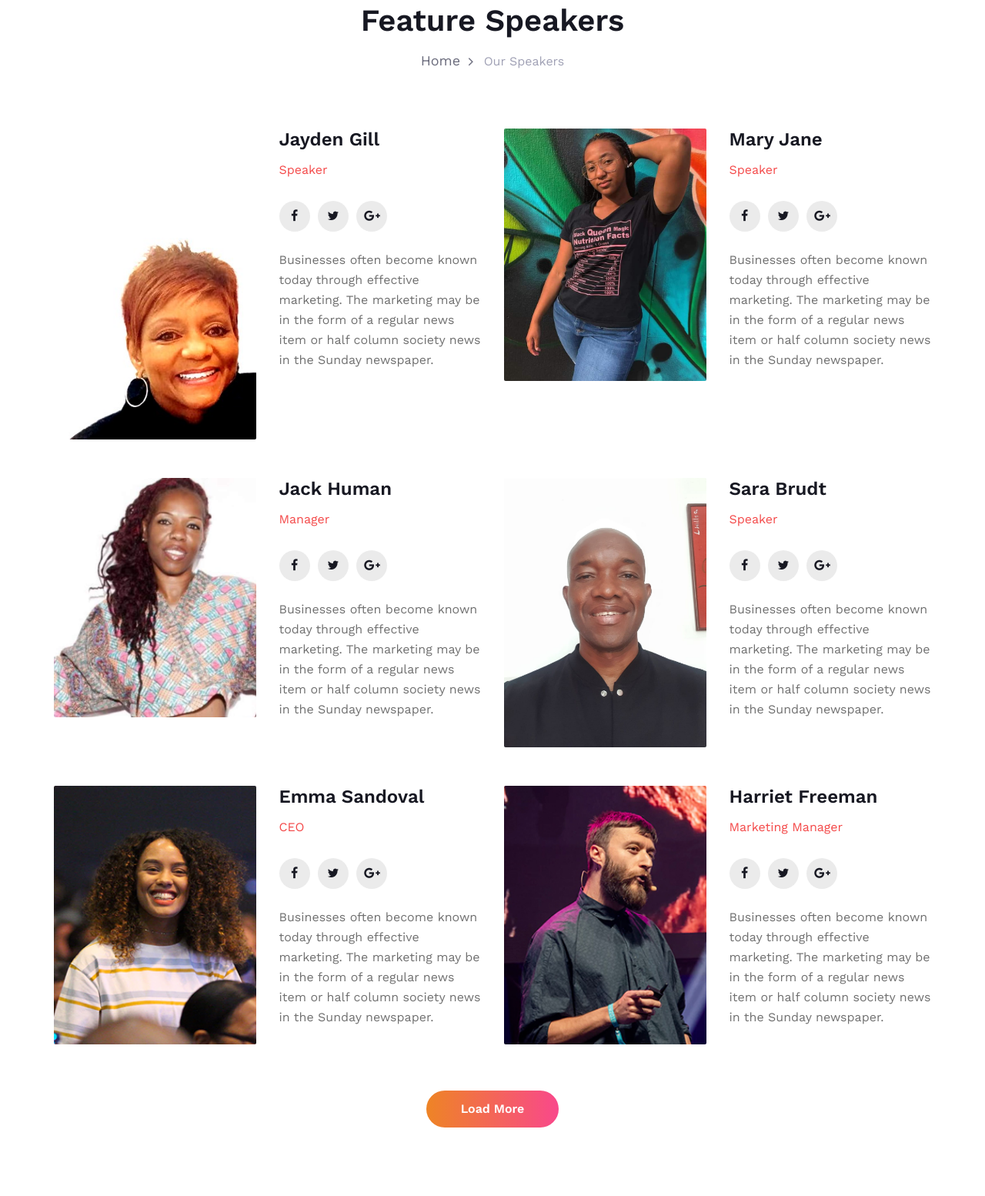
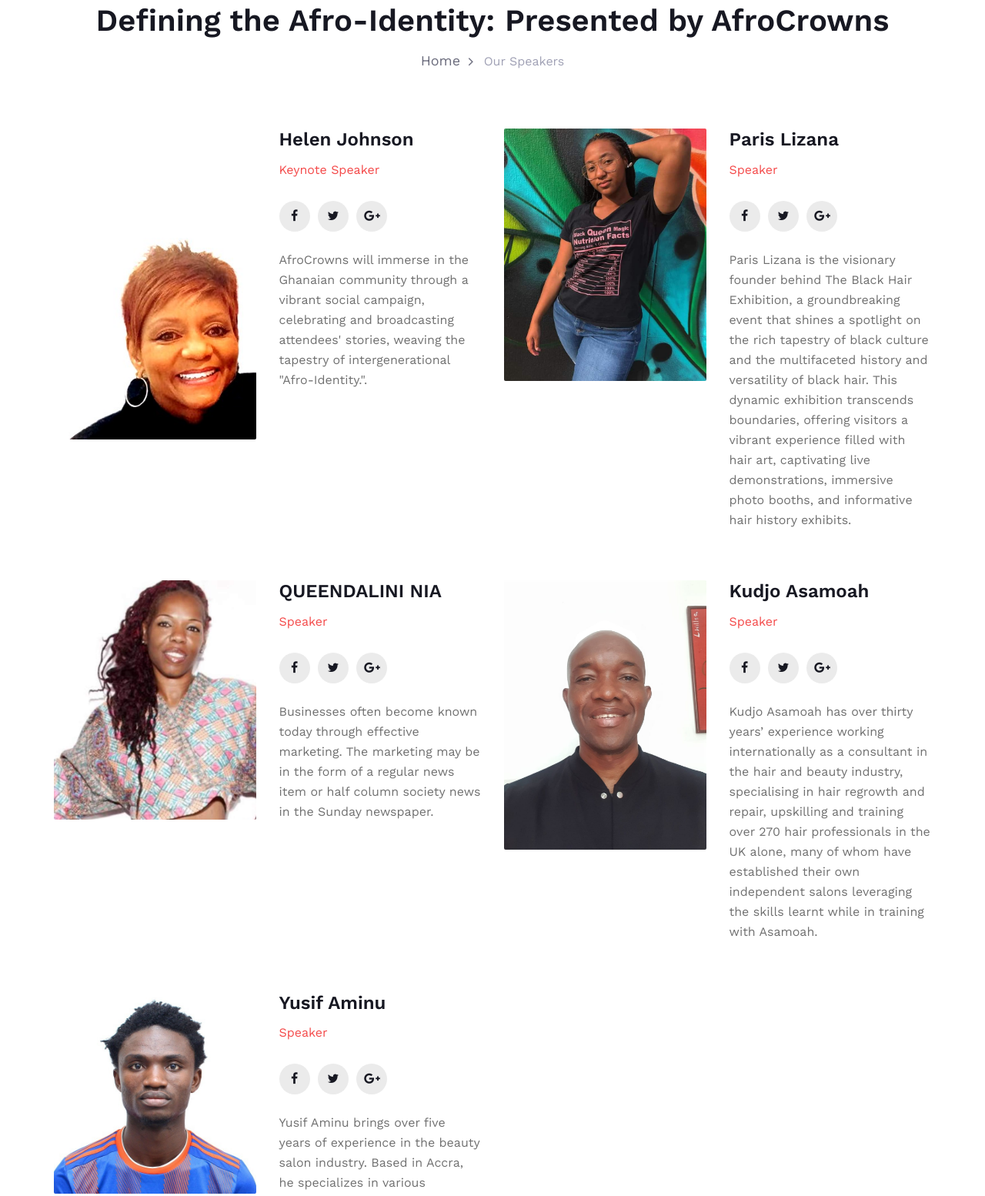
Before and after one commit to nathan-codes/AfroCrowns-Website-Main, a plain HTML site: page speaker.html in a window 1280 px wide. Shown: the part 180-1734 px from the top of the page at 77% size. Drawn offline with nearby package versions, Linux system fonts and the light colour scheme.

Commit message:
speakers done

```diff
--- a/speaker.html
+++ b/speaker.html
@@ -81,7 +81,7 @@
         <div class="row">
           <div class="col-lg-12">
             <div class="breadcrumb-text">
-                        <h2>Feature Speakers</h2>
+              <h2>Defining the Afro-Identity: Presented by AfroCrowns</h2>
               <div class="bt-option">
                 <a href="#">Home</a>
                 <span>Our Speakers</span>
@@ -102,23 +102,26 @@
               <div class="row">
                 <div class="col-lg-6">
                   <div class="si-pic">
-                                    <img src="img/speakers/speaker-1.jpg" alt="">
+                    <img src="img/speakers/speaker-1.jpg" alt="" />
                   </div>
                 </div>
                 <div class="col-lg-6">
                   <div class="si-text">
                     <div class="si-title">
-                                        <h4>Jayden Gill</h4>
-                                        <span>Speaker</span>
+                      <h4>Helen Johnson</h4>
+                      <span>Keynote Speaker</span>
                     </div>
                     <div class="si-social">
                       <a href="#"><i class="fa fa-facebook"></i></a>
                       <a href="#"><i class="fa fa-twitter"></i></a>
                       <a href="#"><i class="fa fa-google-plus"></i></a>
                     </div>
-                                    <p>Businesses often become known today through effective marketing. The marketing
-                                        may be in the form of a regular news item or half column society news in the
-                                        Sunday newspaper.</p>
+                    <p>
+                      AfroCrowns will immerse in the Ghanaian community through
+                      a vibrant social campaign, celebrating and broadcasting
+                      attendees' stories, weaving the tapestry of
+                      intergenerational "Afro-Identity.".
+                    </p>
                   </div>
                 </div>
               </div>
@@ -129,13 +132,13 @@
               <div class="row">
                 <div class="col-lg-6">
                   <div class="si-pic">
-                                    <img src="img/speakers/speaker-2.jpeg" alt="">
+                    <img src="img/speakers/speaker-2.jpeg" alt="" />
                   </div>
                 </div>
                 <div class="col-lg-6">
                   <div class="si-text">
                     <div class="si-title">
-                                        <h4>Mary Jane</h4>
+                      <h4>Paris Lizana</h4>
                       <span>Speaker</span>
                     </div>
                     <div class="si-social">
@@ -143,9 +146,16 @@
                       <a href="#"><i class="fa fa-twitter"></i></a>
                       <a href="#"><i class="fa fa-google-plus"></i></a>
                     </div>
-                                    <p>Businesses often become known today through effective marketing. The marketing
-                                        may be in the form of a regular news item or half column society news in the
-                                        Sunday newspaper.</p>
+                    <p>
+                      Paris Lizana is the visionary founder behind The Black
+                      Hair Exhibition, a groundbreaking event that shines a
+                      spotlight on the rich tapestry of black culture and the
+                      multifaceted history and versatility of black hair. This
+                      dynamic exhibition transcends boundaries, offering
+                      visitors a vibrant experience filled with hair art,
+                      captivating live demonstrations, immersive photo booths,
+                      and informative hair history exhibits.
+                    </p>
                   </div>
                 </div>
               </div>
@@ -156,23 +166,26 @@
               <div class="row">
                 <div class="col-lg-6">
                   <div class="si-pic">
-                                    <img src="img/speakers/speaker-3.jpeg" alt="">
+                    <img src="img/speakers/speaker-3.jpeg" alt="" />
                   </div>
                 </div>
                 <div class="col-lg-6">
                   <div class="si-text">
                     <div class="si-title">
-                                        <h4>Jack Human</h4>
-                                        <span>Manager</span>
+                      <h4>QUEENDALINI NIA</h4>
+                      <span>Speaker</span>
                     </div>
                     <div class="si-social">
                       <a href="#"><i class="fa fa-facebook"></i></a>
                       <a href="#"><i class="fa fa-twitter"></i></a>
                       <a href="#"><i class="fa fa-google-plus"></i></a>
                     </div>
-                                    <p>Businesses often become known today through effective marketing. The marketing
-                                        may be in the form of a regular news item or half column society news in the
-                                        Sunday newspaper.</p>
+                    <p>
+                      Businesses often become known today through effective
+                      marketing. The marketing may be in the form of a regular
+                      news item or half column society news in the Sunday
+                      newspaper.
+                    </p>
                   </div>
                 </div>
               </div>
@@ -183,13 +196,13 @@
               <div class="row">
                 <div class="col-lg-6">
                   <div class="si-pic">
-                                    <img src="img/speakers/speaker-4.jpeg" alt="">
+                    <img src="img/speakers/speaker-4.jpeg" alt="" />
                   </div>
                 </div>
                 <div class="col-lg-6">
                   <div class="si-text">
                     <div class="si-title">
-                                        <h4>Sara Brudt</h4>
+                      <h4>Kudjo Asamoah</h4>
                       <span>Speaker</span>
                     </div>
                     <div class="si-social">
@@ -197,9 +210,15 @@
                       <a href="#"><i class="fa fa-twitter"></i></a>
                       <a href="#"><i class="fa fa-google-plus"></i></a>
                     </div>
-                                    <p>Businesses often become known today through effective marketing. The marketing
-                                        may be in the form of a regular news item or half column society news in the
-                                        Sunday newspaper.</p>
+                    <p>
+                      Kudjo Asamoah has over thirty years’ experience working
+                      internationally as a consultant in the hair and beauty
+                      industry, specialising in hair regrowth and repair,
+                      upskilling and training over 270 hair professionals in the
+                      UK alone, many of whom have established their own
+                      independent salons leveraging the skills learnt while in
+                      training with Asamoah.
+                    </p>
                   </div>
                 </div>
               </div>
@@ -210,59 +229,39 @@
               <div class="row">
                 <div class="col-lg-6">
                   <div class="si-pic">
-                                    <img src="img/speakers/speaker-5.jpg" alt="">
+                    <img src="img/speakers/speaker-5.jpeg" alt="" />
                   </div>
                 </div>
                 <div class="col-lg-6">
                   <div class="si-text">
                     <div class="si-title">
-                                        <h4>Emma Sandoval </h4>
-                                        <span>CEO</span>
+                      <h4>Yusif Aminu</h4>
+                      <span>Speaker</span>
                     </div>
                     <div class="si-social">
                       <a href="#"><i class="fa fa-facebook"></i></a>
                       <a href="#"><i class="fa fa-twitter"></i></a>
                       <a href="#"><i class="fa fa-google-plus"></i></a>
                     </div>
-                                    <p>Businesses often become known today through effective marketing. The marketing
-                                        may be in the form of a regular news item or half column society news in the
-                                        Sunday newspaper.</p>
+                    <p>
+                      Yusif Aminu brings over five years of experience in the
+                      beauty salon industry. Based in Accra, he specializes in
+                      various services, including re-twisting, re-locking,
+                      repairing damaged hair, and assisting with hair regrowth.
+                      His dedication extends beyond serving clients, as he also
+                      actively engages in upskilling and training others in the
+                      field. Learning under the tutelage of Mr. Y LOCS has
+                      provided Yusif with a remarkable advantage in building his
+                      own career and pursuing excellent job opportunities.
+                    </p>
                   </div>
                 </div>
               </div>
             </div>
           </div>
-                <div class="col-sm-6">
-                    <div class="speaker-item">
-                        <div class="row">
-                            <div class="col-lg-6">
-                                <div class="si-pic">
-                                    <img src="img/speakers/speaker-6.jpg" alt="">
+
         </div>
-                            </div>
-                            <div class="col-lg-6">
-                                <div class="si-text">
-                                    <div class="si-title">
-                                        <h4>Harriet Freeman</h4>
-                                        <span>Marketing Manager</span>
-                                    </div>
-                                    <div class="si-social">
-                                        <a href="#"><i class="fa fa-facebook"></i></a>
-                                        <a href="#"><i class="fa fa-twitter"></i></a>
-                                        <a href="#"><i class="fa fa-google-plus"></i></a>
-                                    </div>
-                                    <p>Businesses often become known today through effective marketing. The marketing
-                                        may be in the form of a regular news item or half column society news in the
-                                        Sunday newspaper.</p>
-                                </div>
-                            </div>
-                        </div>
-                    </div>
-                </div>
-            </div>
-            <div class="load-more">
-                <a href="#" class="primary-btn">Load More</a>
-            </div>
+
       </div>
     </section>
     <!-- Speaker Section End -->
@@ -277,7 +276,10 @@
             <div class="cs-text">
               <div class="ct-address">
                 <span>Address:</span>
-                <p>Alliance Française d'Accra <br />South liberation Link Accra, Greater Accra Region</p>
+                <p>
+                  Alliance Française d'Accra <br />South liberation Link Accra,
+                  Greater Accra Region
+                </p>
               </div>
               <ul>
                 <li>
@@ -297,7 +299,15 @@
           </div>
           <div class="col-lg-6">
             <div class="cs-map">
-            <iframe src="https://www.google.com/maps/embed?pb=!1m14!1m8!1m3!1d992.6920460529433!2d-0.1907405!3d5.6012256!3m2!1i1024!2i768!4f13.1!3m3!1m2!1s0xfdf9afbe05e0f0f%3A0xf1dd101d9edb28e8!2sAlliance%20Fran%C3%A7aise%20d&#39;Accra!5e0!3m2!1sen!2sgh!4v1695997771686!5m2!1sen!2sgh" width="600" height="450" style="border:0;" allowfullscreen="" loading="lazy" referrerpolicy="no-referrer-when-downgrade"></iframe>
+              <iframe
+                src="https://www.google.com/maps/embed?pb=!1m14!1m8!1m3!1d992.6920460529433!2d-0.1907405!3d5.6012256!3m2!1i1024!2i768!4f13.1!3m3!1m2!1s0xfdf9afbe05e0f0f%3A0xf1dd101d9edb28e8!2sAlliance%20Fran%C3%A7aise%20d&#39;Accra!5e0!3m2!1sen!2sgh!4v1695997771686!5m2!1sen!2sgh"
+                width="600"
+                height="450"
+                style="border: 0"
+                allowfullscreen=""
+                loading="lazy"
+                referrerpolicy="no-referrer-when-downgrade"
+              ></iframe>
             </div>
           </div>
         </div>
@@ -305,11 +315,9 @@
     </section>
     <!-- Contact Section End -->
 
-
     <!-- Footer Section Begin -->
     <footer class="footer-section">
       <div class="container">
-
         <div class="row">
           <div class="col-lg-12">
             <div class="footer-text">
@@ -358,5 +366,4 @@
     <script src="js/owl.carousel.min.js"></script>
     <script src="js/main.js"></script>
   </body>
-
 </html>
```
Also changed, not shown: img/speakers/speaker-5.jpeg (added). Lines whose indentation alone changed are shown as unchanged.
